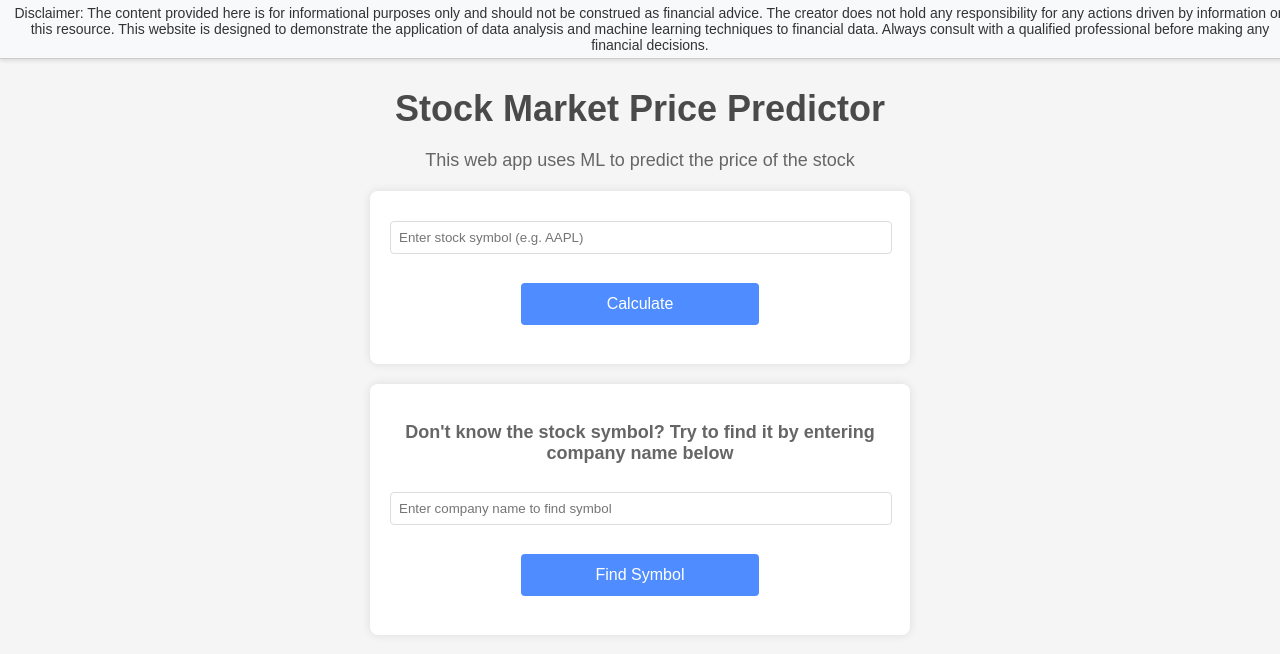
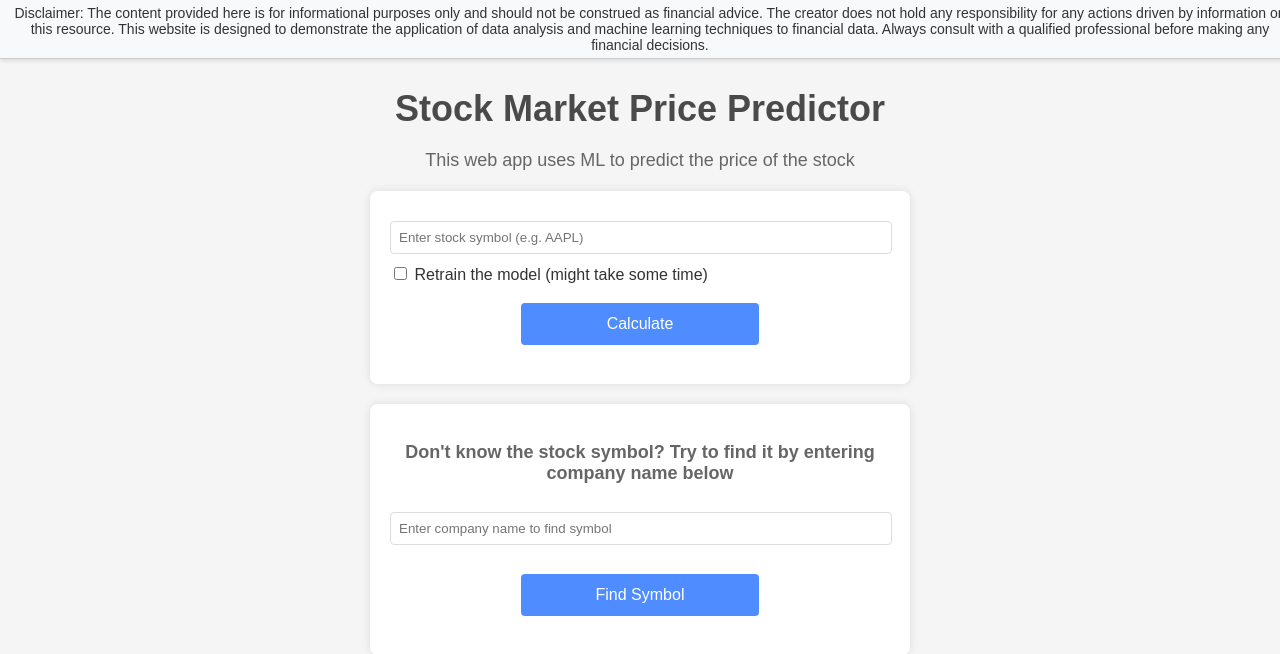
Before and after one commit to AlexeyKarz/Stock-Price-Analysis, a Flask app: page / in a window 1280 px wide. Shown: the top 654 px of the page. Run offline with Flask 3, Linux system fonts and the light colour scheme; parts of the project's set-up code (start-up, migrations or seed data) failed here and were passed over; some libraries are stand-ins or nearby versions.

Commit message:
let the user choose whether to retrain the model

```diff
--- a/main.py
+++ b/main.py
@@ -34,23 +34,34 @@ class HomePage(MethodView):
 
     def post(self):
         stock_name = request.form['stock-name']
-        logger.debug("User searched for stock: {}".format(stock_name))
-        return redirect(url_for('analysis_page', symbol=stock_name))
+        retrain = 'retrain' in request.form and request.form['retrain'] == 'true'  # Capture the state of 'retrain'
+        logger.debug("User searched for stock: {}, retrain: {}".format(stock_name, retrain))
+        return redirect(url_for('analysis_page', symbol=stock_name, retrain=retrain))  # Redirect to the analysis page
 
 
 # @app.route('/analysis/<symbol>')
 class AnalysisPage(MethodView):
+    # def post(self, symbol):
+    #     retrain = 'retrain' in request.form
+    #     return self.render_analysis_page(symbol, retrain)
+
+    # def get(self, symbol):
+    #     return self.render_analysis_page(symbol, retrain=False)
+
     def get(self, symbol):
-        stock_i = stock.Stock(symbol)  # Ensure this Stock class is correctly imported and used
-        # if stock_i.data["Information"] exists, then the API request limit is achieved
+        retrain = request.args.get('retrain', 'false').lower() == 'true'  # capture 'retrain' from URL query
+        stock_i = stock.Stock(symbol)  # import the Stock class from the stock module
+        overview_data = stock_i.overview  # Fetch the overview data for the stock
 
-        overview_data = stock_i.overview
-
+        # Check if the API returned an error or if the stock is not found
         if 'error' in overview_data or 'Information' in stock_i.data:
+            logger.error("Error in fetching data for stock: {}".format(symbol))
             return jsonify(overview_data), 429
 
-        plot_url = stock_i.plot_stock()
-        pred_plot_url = stock_i.plot_predictions(retrain=True)
+        plot_url = stock_i.plot_stock()  # Plot the stock data
+
+        # Retrain the model if the user requested so
+        pred_plot_url = stock_i.plot_predictions(retrain=retrain)
 
         logger.debug("Rendering analysis page for stock: {}".format(symbol))
 
@@ -62,6 +73,7 @@ class AnalysisPage(MethodView):
                                pred_plot_url=pred_plot_url)
 
 
+# Register the routes with the app
 app.add_url_rule('/', view_func=HomePage.as_view('home_page'))
 app.add_url_rule('/analysis/<symbol>', view_func=AnalysisPage.as_view('analysis_page'))  # Include <symbol> parameter
 
--- a/modules/logger.py
+++ b/modules/logger.py
@@ -13,8 +13,7 @@ def setup_logger():
     c_handler.setLevel(logging.WARNING)  # Console handler for only warnings and errors
     f_handler.setLevel(logging.DEBUG)  # File handler for all debug level messages
     # Set up rotating log files which can grow up to 5MB and keep 3 backups
-    handler = RotatingFileHandler('app.log', maxBytes=5*1024*1024, backupCount=3)
-
+    handler = RotatingFileHandler('app.log', maxBytes=5 * 1024 * 1024, backupCount=3)
 
     # Create formatters and add it to handlers
     c_format = logging.Formatter('%(name)s - %(levelname)s - %(message)s')
--- a/templates/index.html
+++ b/templates/index.html
@@ -26,6 +26,8 @@
 <!-- Stock Entry Form -->
 <form action="/" method="post">
     <input type="text" id="stock-name" name="stock-name" placeholder="Enter stock symbol (e.g. AAPL) ">
+    <input type="checkbox" id="retrain" name="retrain" value="true">
+    <label for="retrain">Retrain the model (might take some time)</label>
         <div class="form-button">
         <button type="submit">Calculate</button>
         </div>
```
Also changed, not shown: 2 other files.
